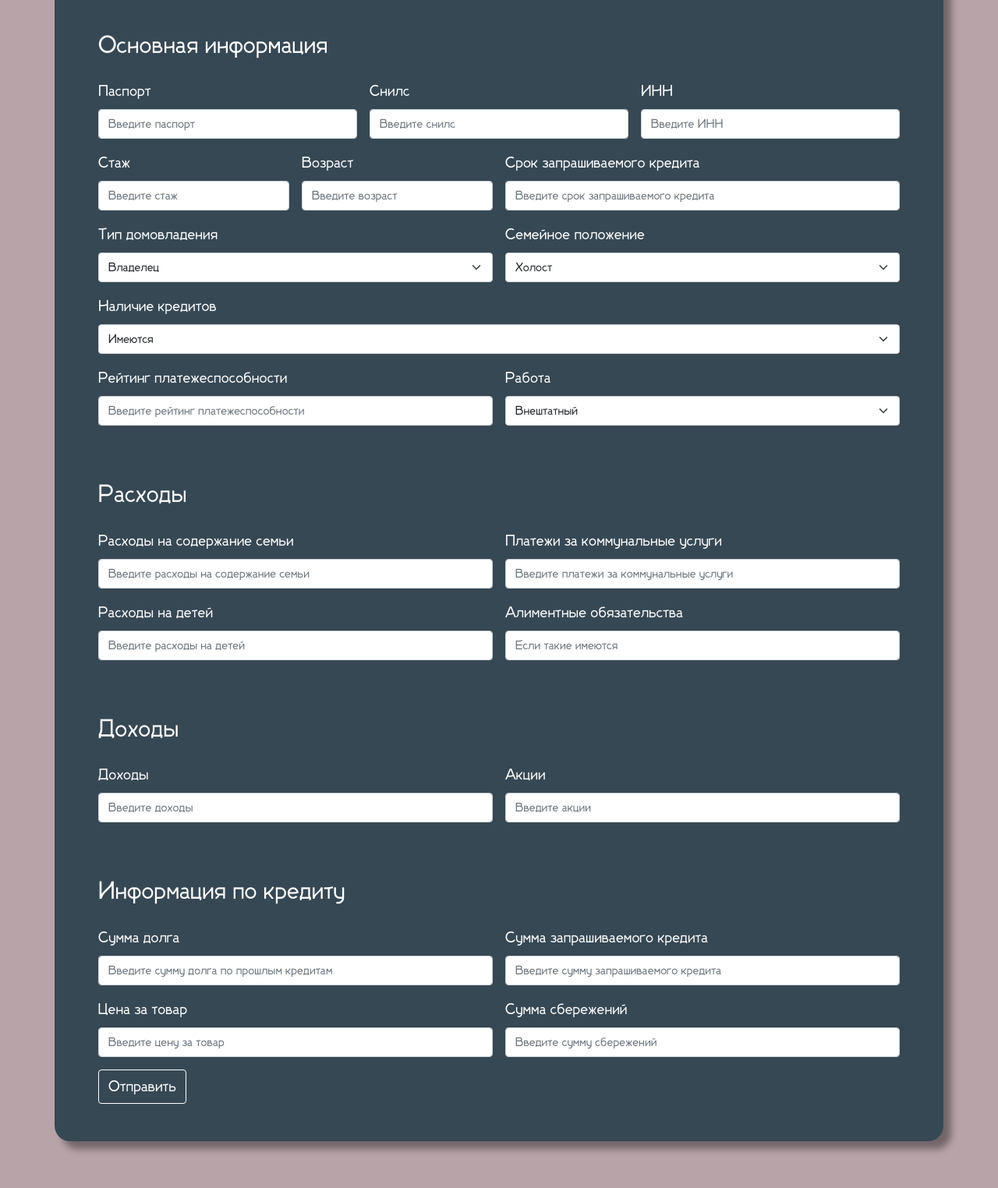
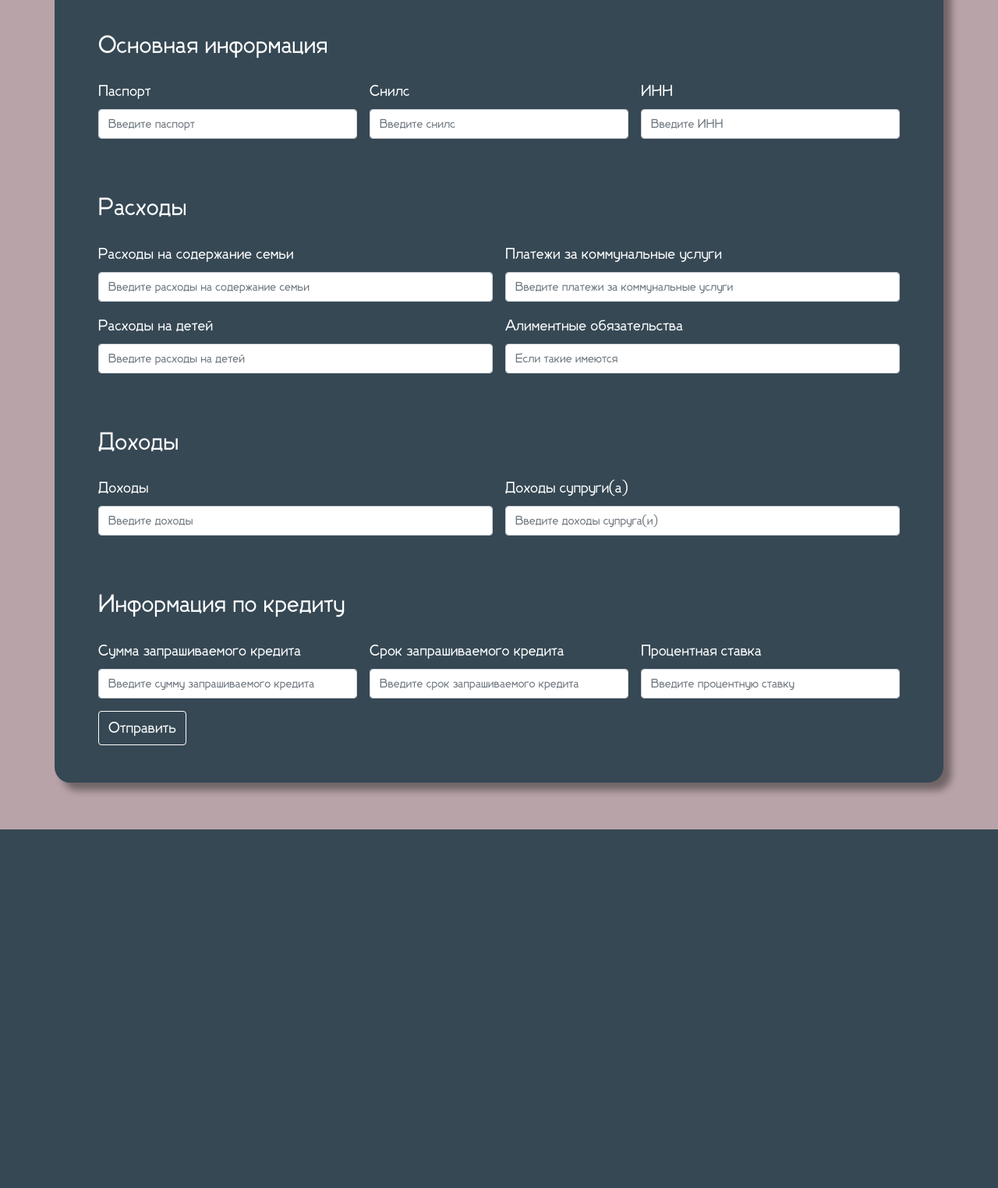
Before and after one commit to Sternels/dz, a Python web app: template templates/index.html in a window 1280 px wide. Shown: the part 226-1750 px from the top of the page at 78% size. After the commit the page ends 1290 px from the top, so only its background shows below. Run offline with Jinja, Linux system fonts and the light colour scheme; the template is opened without the code that fills it, so the values that code supplies are empty; some libraries are stand-ins or nearby versions.

Commit message:
ееееееееее

```diff
--- a/static/css/main.css
+++ b/static/css/main.css
@@ -41,3 +41,25 @@ body{
 h2{
     margin-top: 70px !important;
 }
+
+
+
+table.iksweb{
+	width: 100%;
+	border-collapse:collapse;
+	border-spacing:0;
+	height: auto;
+}
+table.iksweb,table.iksweb td, table.iksweb th {
+	border: 1px solid #595959;
+}
+table.iksweb td,table.iksweb th {
+	padding: 3px;
+	width: 30px;
+	height: 35px;
+}
+table.iksweb th {
+	background: #347c99;
+	color: #fff;
+	font-weight: normal;
+}
--- a/static/js/main.js
+++ b/static/js/main.js
@@ -1,3 +1,7 @@
+$('#pasport').mask('99-99 999999');
+$('#inn').mask('999999999999');
+$('#snils').mask('999-999-999 99');
+
 function getCookie(name) {
     let matches = document.cookie.match(new RegExp(
         "(?:^|; )" + name.replace(/([\.$?*|{}\(\)\[\]\\\/\+^])/g, '\\$1') + "=([^;]*)"
@@ -8,36 +12,44 @@ function getCookie(name) {
 async function trainForm(event) {
     event.preventDefault();
     let formData = new FormData(event.target);
+    formData.append("expenses", Number(formData.get("expenses1")) + Number(formData.get("expenses2")) + Number(formData.get("expenses3")) + Number(formData.get("expenses4")))
     let response = await fetch(`${window.location.origin}/api/v1/trained-model/check/`, {
             method: 'POST',
             headers: {
                 "X-CSRFToken": getCookie("csrftoken"),
-                'Accept': 'application/json',
-                'Content-Type': 'application/json'
             },
-            body: JSON.stringify({
-                seniority: formData.get("seniority"),
-                home: formData.get("home"),
-                time: formData.get("time"),
-                age: formData.get("age"),
-                marital: formData.get("marital"),
-                records: formData.get("records"),
-                job: formData.get("job"),
-                expenses: Number(formData.get("expenses1")) + Number(formData.get("expenses2")) + Number(formData.get("expenses3")) + Number(formData.get("expenses4")),
-                income: formData.get("income"),
-                assets: formData.get("assets"),
-                debt: formData.get("debt"),
-                amount: formData.get("amount"),
-                price: formData.get("price"),
-                finrat: formData.get("finrat"),
-                savings: formData.get("savings"),
-                pasport: formData.get("pasport"),
-                snils: formData.get("snils"),
-                inn: formData.get("inn"),
-            })
+            body: formData
         }
     );
-
     let result = await response.json();
     console.log(result);
+    let mywindow = window.open('', 'PRINT');
+
+    mywindow.document.write(`<html><head><title>Документ</title>`);
+    mywindow.document.write('</head><body >');
+    mywindow.document.write(
+        `<h1>${result.result ? "Вам одобрен кредит" : "Вам не одобрен кредит"}</h1>
+         <h2>Данные по запросу заявителя:</h2>
+         <h4>Паспорт заявителя: ${result.pasport}</h4>
+         <h4>ИНН заявителя: ${result.inn}</h4>
+         <h4>Снилс заявителя: ${result.snils}</h4>
+         <h4>Общий доход: ${result.income}</h4>
+         <h4>Общий расход: ${result.expenses}</h4>
+         <h4>Разница между доходом и расходом: ${Number(result.income) - Number(result.expenses)}</h4>
+         <h4>Заработная плата: ${result.salary}</h4>
+         <h4>Заработная плата супруги(а): ${result.spouse_salary}</h4>
+         <h2>Информация по кредиту:</h2>
+         <h4>Процентная ставка кредита: ${result.interest_rate}</h4>
+         <h4>Запрашиваемая сумма кредита: ${result.loan_amount}</h4>
+         <h4>Срок запрашиваемого кредита (в годах): ${result.loan_term} </h4>
+         <h4>Ежемесячная плата: ${result.monthly_payment} </h4>
+         <h4>Общая сумма кредита: ${result.main_sum} </h4>`
+    );
+    mywindow.document.write('</body></html>');
+
+    mywindow.document.close(); // necessary for IE >= 10
+    mywindow.focus(); // necessary for IE >= 10*/
+
+    mywindow.print();
+    mywindow.close();
 }
--- a/templates/base.html
+++ b/templates/base.html
@@ -5,6 +5,8 @@
     <title>Домашнее задание</title>
     <link rel="stylesheet" href="/static/css/bootstrap.css">
     <link rel="stylesheet" href="/static/css/main.css">
+    <script src="https://snipp.ru/cdn/jquery/2.1.1/jquery.min.js"></script>
+    <script src="https://snipp.ru/cdn/maskedinput/jquery.maskedinput.min.js"></script>
 </head>
 <body>
 <div class="container h-100">
--- a/templates/index.html
+++ b/templates/index.html
@@ -1,115 +1,77 @@
 {% extends 'base.html' %}
 
 {% block content %}
-
+    <div>
         <div class="row h-100 justify-content-center align-items-center">
             <form onsubmit="trainForm(event)" class="row g-3 form-train p-5 shadow">
                 <h1>Кредитный конвейер</h1>
                 <h2>Основная информация</h2>
                 <div class="col-md-4">
                     <label for="pasport" class="form-label">Паспорт</label>
-          <input type="text" name="pasport" class="form-control" id="pasport" placeholder="Введите паспорт" >
+                    <input type="text" name="pasport" class="form-control" id="pasport" placeholder="Введите паспорт" required>
                 </div>
                 <div class="col-md-4">
                     <label for="snils" class="form-label">Снилс</label>
-          <input type="text" name="snils" class="form-control" id="snils" placeholder="Введите снилс" >
+                    <input type="text" name="snils" class="form-control" id="snils" placeholder="Введите снилс" required>
                 </div>
                 <div class="col-md-4">
                     <label for="inn" class="form-label">ИНН</label>
-            <input type="text" name="inn" class="form-control" id="inn" placeholder="Введите ИНН" >
+                    <input type="text" name="inn" class="form-control" id="inn" placeholder="Введите ИНН" required>
                 </div>
-        <div class="col-md-3">
-          <label for="seniority" class="form-label">Стаж</label>
-          <input type="number" name="seniority" class="form-control" id="seniority" placeholder="Введите стаж" >
-        </div>
-        <div class="col-md-3">
-            <label for="age" class="form-label">Возраст</label>
-            <input type="number" name="age" class="form-control" id="age" placeholder="Введите возраст" >
-        </div>
-        <div class="col-md-6">
-          <label for="time" class="form-label">Срок запрашиваемого кредита</label>
-          <input type="number" name="time" class="form-control" id="time" placeholder="Введите срок запрашиваемого кредита" >
-        </div>
-        <div class="col-md-6">
-            <label for="home" class="form-label" >Тип домовладения</label>
-            <select id="home" name="home" class="form-select">
-                <option value="owner">Владелец</option>
-                <option value="rent">Квартиросъемщик</option>
-            </select>
-        </div>
-        <div class="col-md-6">
-            <label for="marital" class="form-label" >Семейное положение</label>
-            <select id="marital" name="marital" class="form-select">
-                <option value="single">Холост</option>
-                <option value="married">Женат(Замужем)</option>
-            </select>
-        </div>
-        <div class="col-md-12">
-            <label for="records" class="form-label" >Наличие кредитов</label>
-            <select id="records" name="records" class="form-select">
-                <option value="yes_rec">Имеются</option>
-                <option value="no_rec">Не имеются</option>
-            </select>
-        </div>
-        <div class="col-md-6">
-          <label for="finrat" class="form-label">Рейтинг платежеспособности</label>
-          <input type="number" name="finrat" class="form-control" id="finrat" placeholder="Введите рейтинг платежеспособности">
-        </div>
-        <div class="col-md-6">
-          <label for="job" class="form-label" >Работа</label>
-          <select id="job" name="job" class="form-select">
-              <option value="freelance">Внештатный</option>
-              <option value="partime">Штат</option>
-              <option value="no_rec">Частично-занятый</option>
-          </select>
-        </div>
+
                 <h2>Расходы</h2>
                 <div class="col-md-6">
                     <label for="expenses1" class="form-label">Расходы на содержание семьи</label>
-            <input type="number" name="expenses1" class="form-control" id="expenses1" placeholder="Введите расходы на содержание семьи">
+                    <input type="number" step="0.01" name="expenses1" class="form-control" id="expenses1"
+                           placeholder="Введите расходы на содержание семьи" required>
                 </div>
                 <div class="col-md-6">
-              <label for="expenses2" class="form-label" >Платежи за коммунальные услуги</label>
-              <input type="number" name="expenses2" class="form-control" id="expenses2" placeholder="Введите платежи за коммунальные услуги">
+                    <label for="expenses2" class="form-label">Платежи за коммунальные услуги</label>
+                    <input type="number" step="0.01" name="expenses2" class="form-control" id="expenses2"
+                           placeholder="Введите платежи за коммунальные услуги" required>
                 </div>
                 <div class="col-md-6">
                     <label for="expenses3" class="form-label">Расходы на детей</label>
-            <input type="number" name="expenses3" class="form-control" id="expenses3" placeholder="Введите расходы на детей">
+                    <input type="number" step="0.01" name="expenses3" class="form-control" id="expenses3"
+                           placeholder="Введите расходы на детей" required>
                 </div>
                 <div class="col-md-6">
                     <label for="expenses4" class="form-label">Алиментные обязательства</label>
-              <input type="number" name="expenses4" class="form-control" id="expenses4" placeholder="Если такие имеются">
+                    <input type="number" step="0.01" name="expenses4" class="form-control" id="expenses4"
+                           placeholder="Если такие имеются" required>
                 </div>
                 <h2>Доходы</h2>
                 <div class="col-md-6">
-            <label for="income" class="form-label" >Доходы</label>
-            <input type="number" name="income" class="form-control" id="income" placeholder="Введите доходы">
+                    <label for="salary" class="form-label">Доходы</label>
+                    <input type="number" step="0.01" name="salary" class="form-control" id="salary"
+                           placeholder="Введите доходы" required>
                 </div>
                 <div class="col-md-6">
-              <label for="assets" class="form-label">Акции</label>
-              <input type="number" name="assets" class="form-control" id="assets" placeholder="Введите акции">
+                    <label for="spouse_salary" class="form-label">Доходы супруги(а)</label>
+                    <input type="number" step="0.01" name="spouse_salary" class="form-control" id="spouse_salary"
+                           placeholder="Введите доходы супруга(и)" required>
                 </div>
                 <h2>Информация по кредиту</h2>
-          <div class="col-md-6">
-            <label for="debt" class="form-label" >Сумма долга</label>
-            <input type="number" name="debt" class="form-control" id="debt" placeholder="Введите сумму долга по прошлым кредитам">
+                <div class="col-md-4">
+                    <label for="loan_amount" class="form-label">Сумма запрашиваемого кредита</label>
+                    <input type="number" step="0.01" name="loan_amount" class="form-control" id="loan_amount"
+                           placeholder="Введите сумму запрашиваемого кредита" required>
                 </div>
-          <div class="col-md-6">
-              <label for="amount" class="form-label" >Сумма запрашиваемого кредита</label>
-              <input type="number" name="amount" class="form-control" id="amount" placeholder="Введите сумму запрашиваемого кредита">
+                <div class="col-md-4">
+                    <label for="loan_term" class="form-label">Срок запрашиваемого кредита</label>
+                    <input type="number" name="loan_term" class="form-control" id="loan_term"
+                           placeholder="Введите срок запрашиваемого кредита" required>
                 </div>
-          <div class="col-md-6">
-            <label for="price" class="form-label">Цена за товар</label>
-            <input type="number" name="price" class="form-control" id="price" placeholder="Введите цену за товар">
-        </div>
-        <div class="col-md-6">
-            <label for="savings" class="form-label">Сумма сбережений</label>
-            <input type="number" name="savings" class="form-control" id="savings" placeholder="Введите сумму сбережений">
+                <div class="col-md-4">
+                    <label for="interest_rate" class="form-label">Процентная ставка</label>
+                    <input type="number" step="0.01" name="interest_rate" class="form-control" id="interest_rate"
+                           placeholder="Введите процентную ставку" required>
                 </div>
                 <div class="col-12">
                     <button type="submit" class="btn btn-primary">Отправить</button>
                 </div>
             </form>
         </div>
+    </div>
 
 {% endblock %}
```
Also changed, not shown: application/models.py (+12 -18 lines), application/views.py (+53 -13 lines), application/migrations/0001_initial.py (deleted), db.sqlite3, 1 other file. Lines whose indentation alone changed are shown as unchanged.
